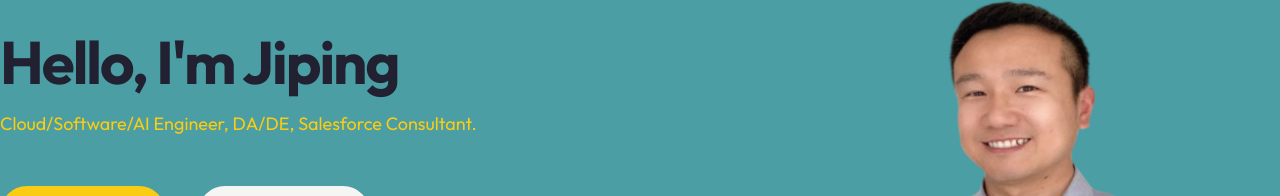
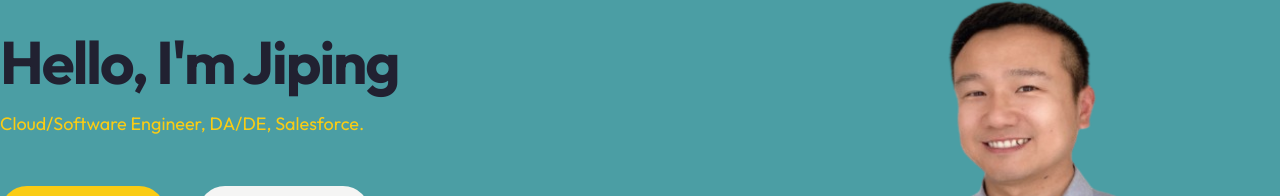
Before and after one commit to KChoi0720/MyWorld, a Next.js app: page / in a window 1280 px wide. Shown: the part 243-439 px from the top of the page. Built offline with nearby package versions, Linux system fonts and the light colour scheme.

Commit message:
#update Hero

```diff
--- a/components/Hero.jsx
+++ b/components/Hero.jsx
@@ -28,7 +28,7 @@ const Hero = () => {
                         <h1 className="h1">Hello, I'm Jiping</h1>
 
                         <p className=" max-w-[490px] mx-auto xl:mx-0 xl:text-lg py-2 text-primary mb-10">
-                            Cloud/Software/AI Engineer, DA/DE, Salesforce Consultant.
+                            Cloud/Software Engineer, DA/DE, Salesforce.
                         </p>
 
                         {/* buttons */}
--- a/components/Work.jsx
+++ b/components/Work.jsx
@@ -25,6 +25,7 @@ const projectData = [
     link: 'http://www.holzer.com.cn/',
     // github: '/',
   },
+
   {
     image: '/work/powerbi.jpg',
     category: 'Data Analytics',
@@ -63,7 +64,7 @@ const Work = () => {
             </Link>
           </div>
           {/* slider */}
-          <div className='xl:max-w-[1000px] xl:absolute right-0 top-20'>
+          <div className='xl:max-w-[1000px] xl:absolute right-20 top-20'>
             <Swiper
               className='h-[500px]'
               slidesPerView={1}
@@ -79,7 +80,7 @@ const Work = () => {
               {/* show only the first 4 projects for the slides */}
               {projectData.slice(0, 4).map((project, index) => {
                 return (
-                  <SwiperSlide key={index}>
+                  <SwiperSlide key={index} >
                     <ProjectCard project={project} />
                   </SwiperSlide>
                 );
```
